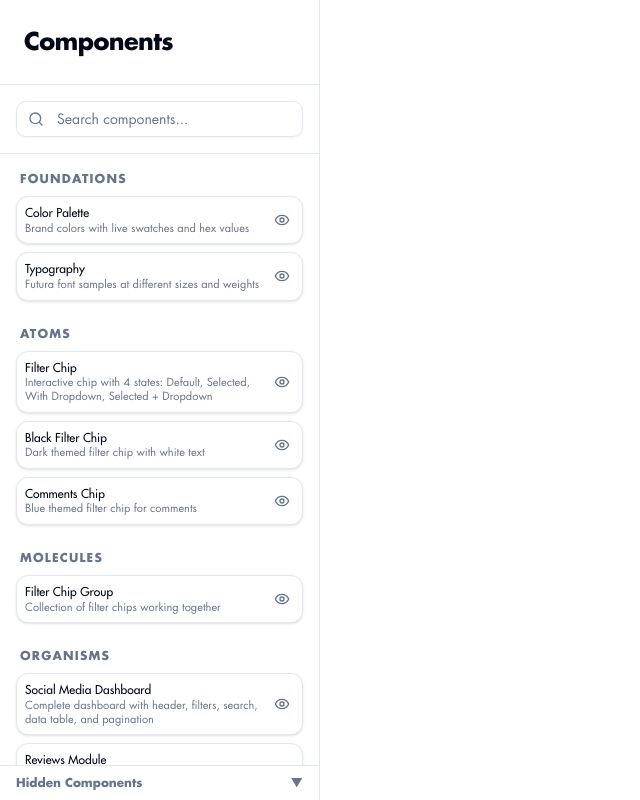
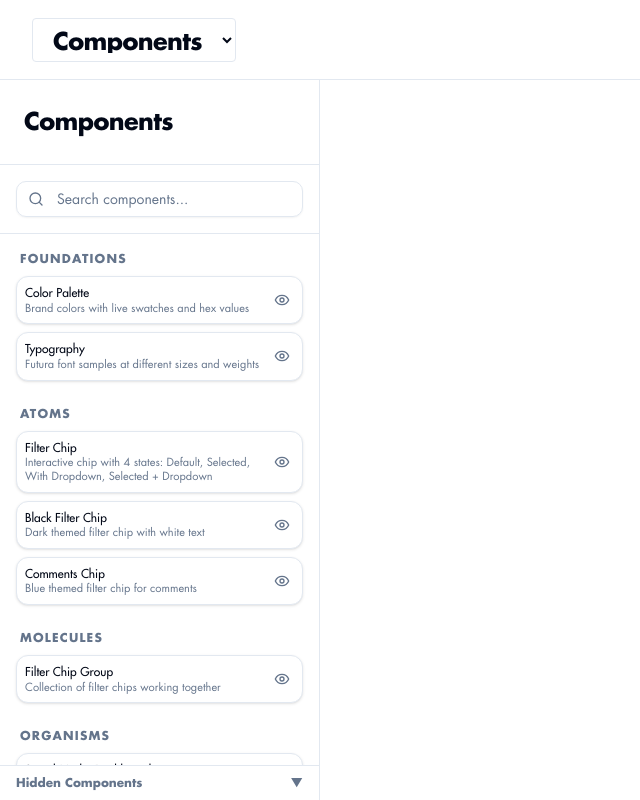
Before and after one commit to rmarti55/componentlibrary, a React (Vite) app: page / in a window 1280 px wide. Shown: the whole page, without its empty margins (0-640 px from the left). Built offline with nearby package versions, Linux system fonts and the light colour scheme.

Commit message:
Add Builds view: dropdown menu, builds sidebar, and mobile reviews stack preview

```diff
--- a/src/App.tsx
+++ b/src/App.tsx
@@ -3,29 +3,50 @@ import { ComponentSidebar } from '@/components/ComponentSidebar'
 import { ComponentPreview } from '@/components/ComponentPreview'
 import { CategoryPreview } from '@/components/CategoryPreview'
 import { Component, ComponentCategory } from '@/types/Component'
+import BuildsSidebar from '@/components/BuildsSidebar'
+import MobileBuildPreview from '@/components/MobileBuildPreview'
 
 function App() {
   const [selectedComponent, setSelectedComponent] = useState<Component | ComponentCategory | null>(null)
+  const [view, setView] = useState<'components' | 'builds'>('components')
+  const [selectedBuildId, setSelectedBuildId] = useState('mobile-reviews-stack')
+  const builds = [
+    { id: 'mobile-reviews-stack', name: 'Mobile Reviews Stack' }
+  ]
 
   const handleComponentSelect = (component: Component | ComponentCategory) => {
     setSelectedComponent(component)
   }
 
-  // Check if selected item is a category
   const isCategory = (item: Component | ComponentCategory | null): item is ComponentCategory => {
     return item !== null && 'variants' in item
   }
 
   return (
     <div className="flex h-screen bg-background">
-      {/* Sidebar */}
+      {/* Top Bar with Dropdown */}
+      <div className="absolute left-0 top-0 w-full z-10 bg-background border-b flex items-center h-20 px-8">
+        <div className="relative">
+          <select
+            className="text-2xl font-bold tracking-tight bg-background border rounded px-4 py-2 focus:outline-none"
+            value={view}
+            onChange={e => setView(e.target.value as 'components' | 'builds')}
+          >
+            <option value="components">Components</option>
+            <option value="builds">Builds</option>
+          </select>
+        </div>
+      </div>
+      {/* Main Content */}
+      <div className="flex w-full pt-20">
+        {view === 'components' ? (
+          <>
             <div className="w-80 flex-shrink-0">
               <ComponentSidebar
                 selectedComponent={selectedComponent}
                 onComponentSelect={handleComponentSelect}
               />
             </div>
-      {/* Main Content - show preview for selected item */}
             <div className="flex-1 overflow-hidden">
               {selectedComponent ? (
                 isCategory(selectedComponent) ? (
@@ -35,6 +56,20 @@ function App() {
                 )
               ) : null}
             </div>
+          </>
+        ) : (
+          <>
+            <BuildsSidebar
+              builds={builds}
+              selectedBuildId={selectedBuildId}
+              onSelect={setSelectedBuildId}
+            />
+            <div className="flex-1 overflow-hidden">
+              <MobileBuildPreview />
+            </div>
+          </>
+        )}
+      </div>
     </div>
   )
 }
--- /dev/null
+++ b/src/components/BuildsSidebar.tsx
@@ -0,0 +1,35 @@
+import { useState } from 'react'
+
+interface Build {
+  id: string
+  name: string
+}
+
+interface BuildsSidebarProps {
+  builds: Build[]
+  selectedBuildId: string
+  onSelect: (id: string) => void
+}
+
+export default function BuildsSidebar({ builds, selectedBuildId, onSelect }: BuildsSidebarProps) {
+  return (
+    <div className="h-full flex flex-col bg-background border-r p-4 w-80">
+      <div className="text-xs font-bold text-muted-foreground uppercase tracking-widest px-1 mb-4">
+        Builds
+      </div>
+      <div className="space-y-2">
+        {builds.map(build => (
+          <button
+            key={build.id}
+            className={`w-full text-left px-4 py-3 rounded-lg border transition-colors font-medium text-sm ${selectedBuildId === build.id ? 'bg-primary text-primary-foreground border-primary' : 'bg-background border-border hover:bg-muted'}`}
+            onClick={() => onSelect(build.id)}
+          >
+            {build.name}
+          </button>
+        ))}
+      </div>
+      {/* Future: Add new build button */}
+      {/* <button className="mt-6 px-4 py-2 rounded bg-primary text-white font-semibold">+ New Build</button> */}
+    </div>
+  )
+}
--- /dev/null
+++ b/src/components/MobileBuildPreview.tsx
@@ -0,0 +1,14 @@
+import ReviewsModule from './ReviewsModule'
+
+export default function MobileBuildPreview() {
+  // For now, just render 3 stacked ReviewsModule components
+  return (
+    <div className="flex flex-col items-center justify-center w-full h-full py-8">
+      <div className="bg-white border rounded-2xl shadow-lg w-[375px] max-h-[700px] overflow-y-auto flex flex-col gap-6 p-4">
+        <ReviewsModule />
+        <ReviewsModule />
+        <ReviewsModule />
+      </div>
+    </div>
+  )
+}
```
Lines whose indentation alone changed are shown as unchanged.
